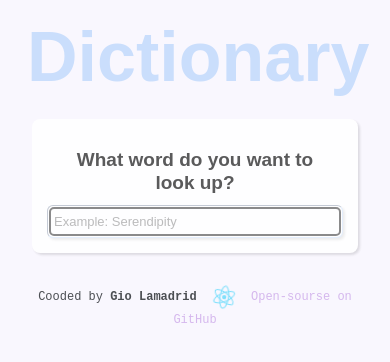
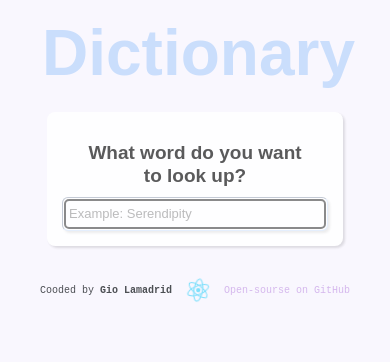
Before and after one commit to digitaleAffen/dictionary, a React (Create React App) app: page / in a window 390 px wide. Shown: the top 362 px of the page. Built offline with nearby package versions, Linux system fonts and the light colour scheme; no server answers.

Commit message:
improved responsive

```diff
--- a/src/App.css
+++ b/src/App.css
@@ -47,12 +47,16 @@ a:hover {
 }
 
 @media (max-width: 768px) {
+  .container {
+    max-width: 360px;
+  }
+
   h1 {
-    font-size: 70px;
+    font-size: 64px;
   }
 
   footer {
-    font-size: 12px;
+    font-size: 10px;
     padding: 10px;
   }
 }
```
